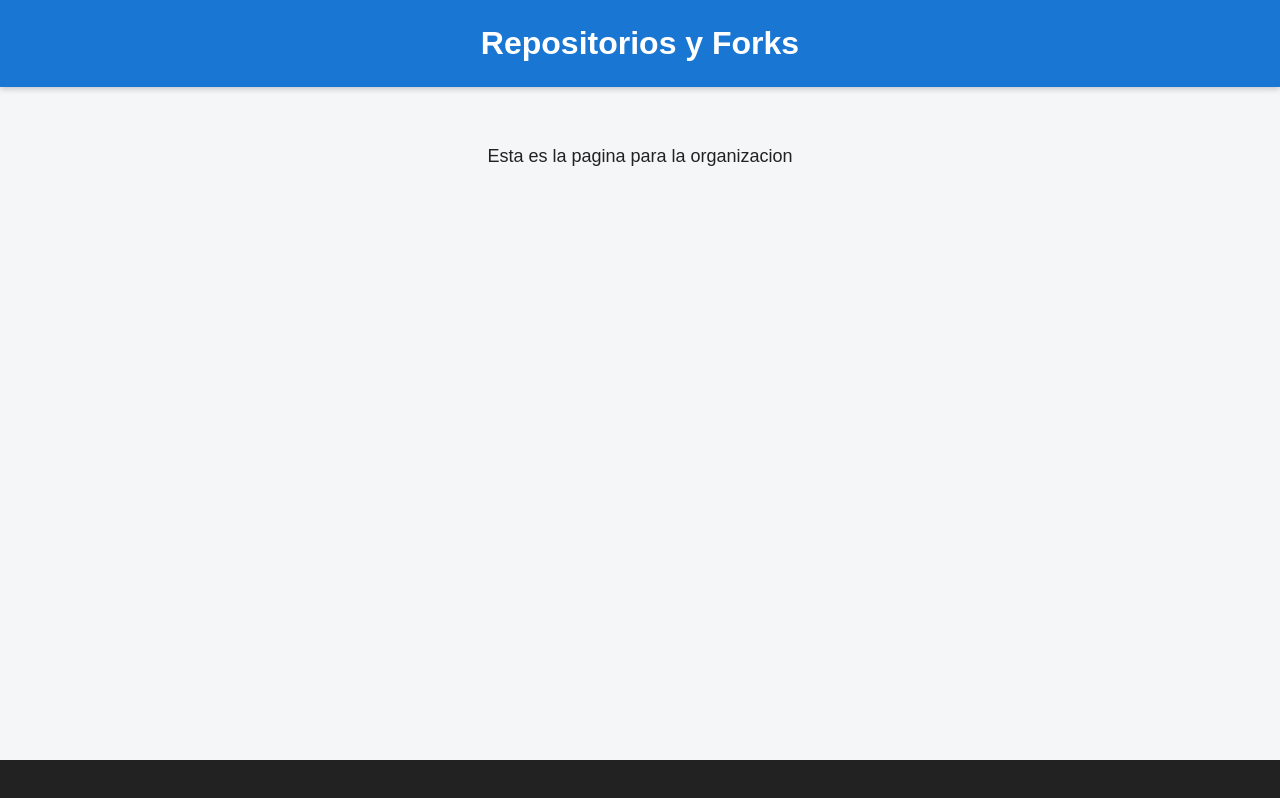
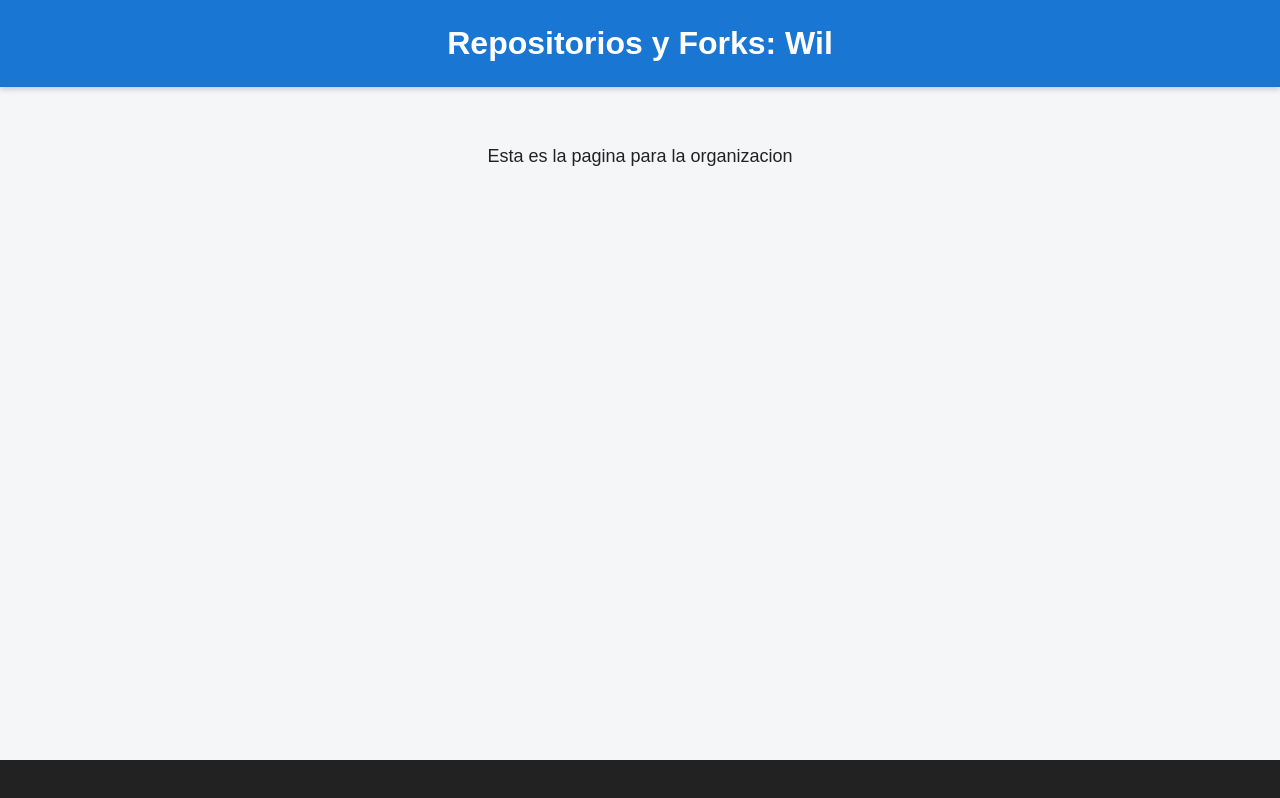
Before and after one commit to Fall31/wil-fork, a React (Vite) app: page / in a window 1280 px wide. Built offline with nearby package versions, Linux system fonts and the light colour scheme.

Commit message:
Wil:main(header):nombre de rama

```diff
--- a/src/App.jsx
+++ b/src/App.jsx
@@ -4,7 +4,7 @@ function App() {
   return (
     <div className="pagina">
       <header>
-        <h1>Repositorios y Forks</h1>
+        <h1>Repositorios y Forks: Wil</h1>
       </header>
 
       <main>
```
